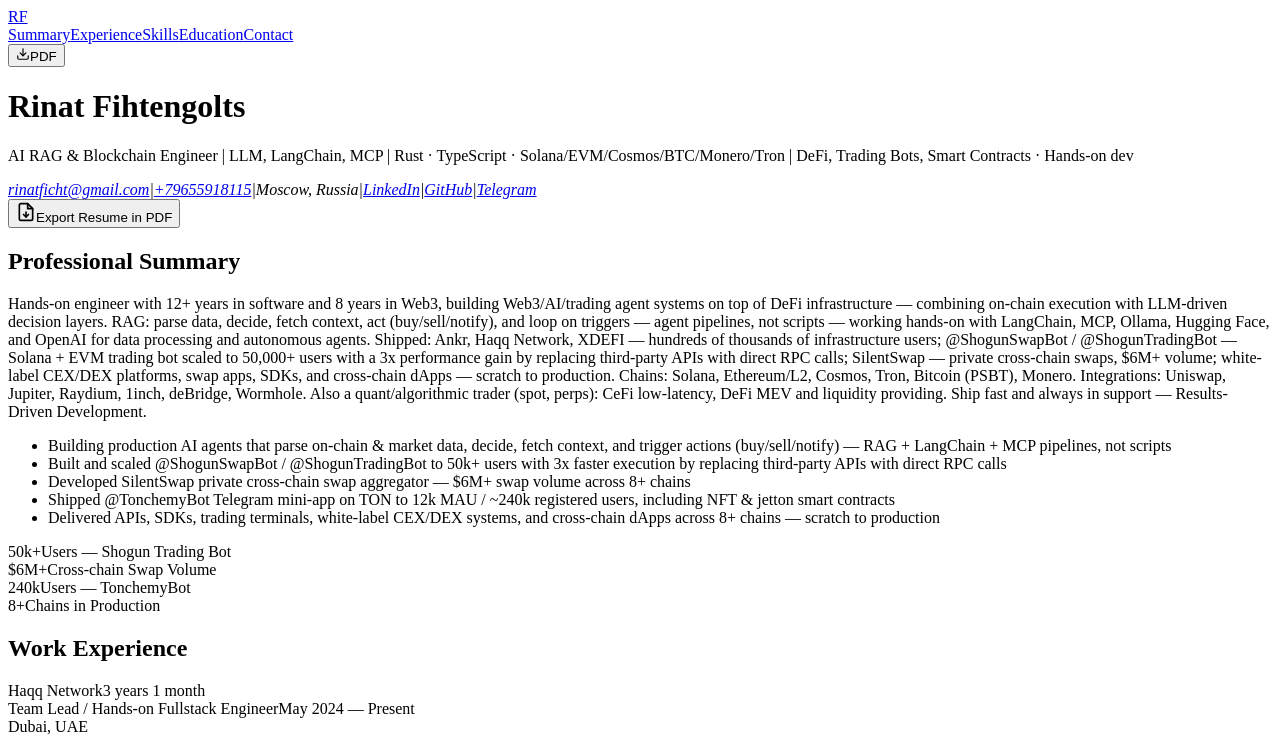
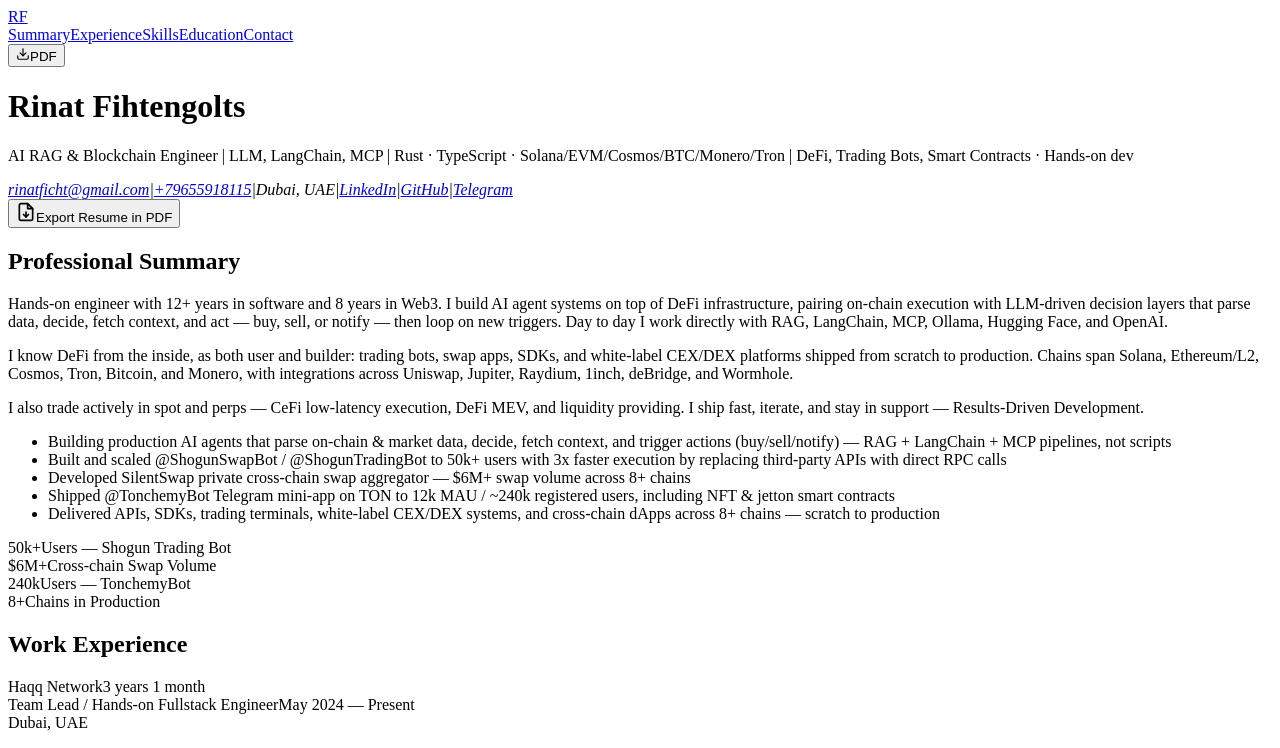
Before and after one commit to GarageInc/cv-template, a React (Vite) app: page / in a window 1280 px wide. Shown: the top 748 px of the page. Built offline with nearby package versions, Linux system fonts and the light colour scheme; the HTML template or start-up script is replaced by a standard one.

Commit message:
chore: UI glitches

```diff
--- a/src/App.tsx
+++ b/src/App.tsx
@@ -97,7 +97,9 @@
         {/* Professional Summary */}
         <section className="doc-section" id="summary">
           <h2 className="doc-section-title">Professional Summary</h2>
-          <p className="doc-summary">{resumeData.summary}</p>
+          {resumeData.summary.map((para, i) => (
+            <p key={i} className="doc-summary">{para}</p>
+          ))}
           <ul className="doc-highlights">
             {resumeData.highlights.map((h, i) => (
               <li key={i}>{h}</li>
--- a/src/data/resumeData.ts
+++ b/src/data/resumeData.ts
@@ -30,7 +30,7 @@
 export const resumeData = {
   name: 'Rinat Fihtengolts',
   title: 'AI RAG & Blockchain Engineer | LLM, LangChain, MCP | Rust · TypeScript · Solana/EVM/Cosmos/BTC/Monero/Tron | DeFi, Trading Bots, Smart Contracts · Hands-on dev',
-  location: 'Moscow, Russia',
+  location: 'Dubai, UAE',
 
   contact: {
     telegram: 'https://t.me/rfihtengolts',
@@ -40,8 +40,11 @@
     github: 'https://github.com/GarageInc',
   },
 
-  summary:
-    'Hands-on engineer with 12+ years in software and 8 years in Web3, building Web3/AI/trading agent systems on top of DeFi infrastructure — combining on-chain execution with LLM-driven decision layers. RAG: parse data, decide, fetch context, act (buy/sell/notify), and loop on triggers — agent pipelines, not scripts — working hands-on with LangChain, MCP, Ollama, Hugging Face, and OpenAI for data processing and autonomous agents. Shipped: Ankr, Haqq Network, XDEFI — hundreds of thousands of infrastructure users; @ShogunSwapBot / @ShogunTradingBot — Solana + EVM trading bot scaled to 50,000+ users with a 3x performance gain by replacing third-party APIs with direct RPC calls; SilentSwap — private cross-chain swaps, $6M+ volume; white-label CEX/DEX platforms, swap apps, SDKs, and cross-chain dApps — scratch to production. Chains: Solana, Ethereum/L2, Cosmos, Tron, Bitcoin (PSBT), Monero. Integrations: Uniswap, Jupiter, Raydium, 1inch, deBridge, Wormhole. Also a quant/algorithmic trader (spot, perps): CeFi low-latency, DeFi MEV and liquidity providing. Ship fast and always in support — Results-Driven Development.',
+  summary: [
+    'Hands-on engineer with 12+ years in software and 8 years in Web3. I build AI agent systems on top of DeFi infrastructure, pairing on-chain execution with LLM-driven decision layers that parse data, decide, fetch context, and act — buy, sell, or notify — then loop on new triggers. Day to day I work directly with RAG, LangChain, MCP, Ollama, Hugging Face, and OpenAI.',
+    'I know DeFi from the inside, as both user and builder: trading bots, swap apps, SDKs, and white-label CEX/DEX platforms shipped from scratch to production. Chains span Solana, Ethereum/L2, Cosmos, Tron, Bitcoin, and Monero, with integrations across Uniswap, Jupiter, Raydium, 1inch, deBridge, and Wormhole.',
+    'I also trade actively in spot and perps — CeFi low-latency execution, DeFi MEV, and liquidity providing. I ship fast, iterate, and stay in support — Results-Driven Development.',
+  ],
 
   highlights: [
     'Building production AI agents that parse on-chain & market data, decide, fetch context, and trigger actions (buy/sell/notify) — RAG + LangChain + MCP pipelines, not scripts',
```
Also changed, not shown: index.html (+1 -1 lines).
